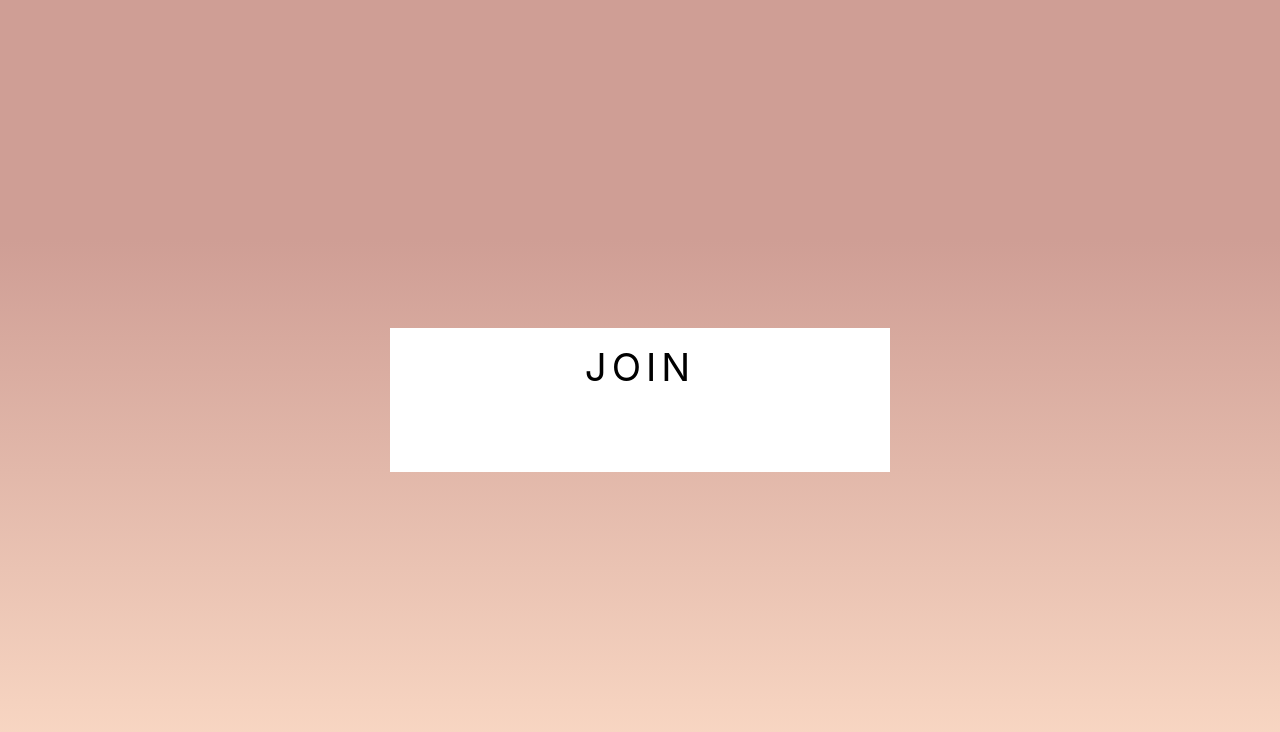
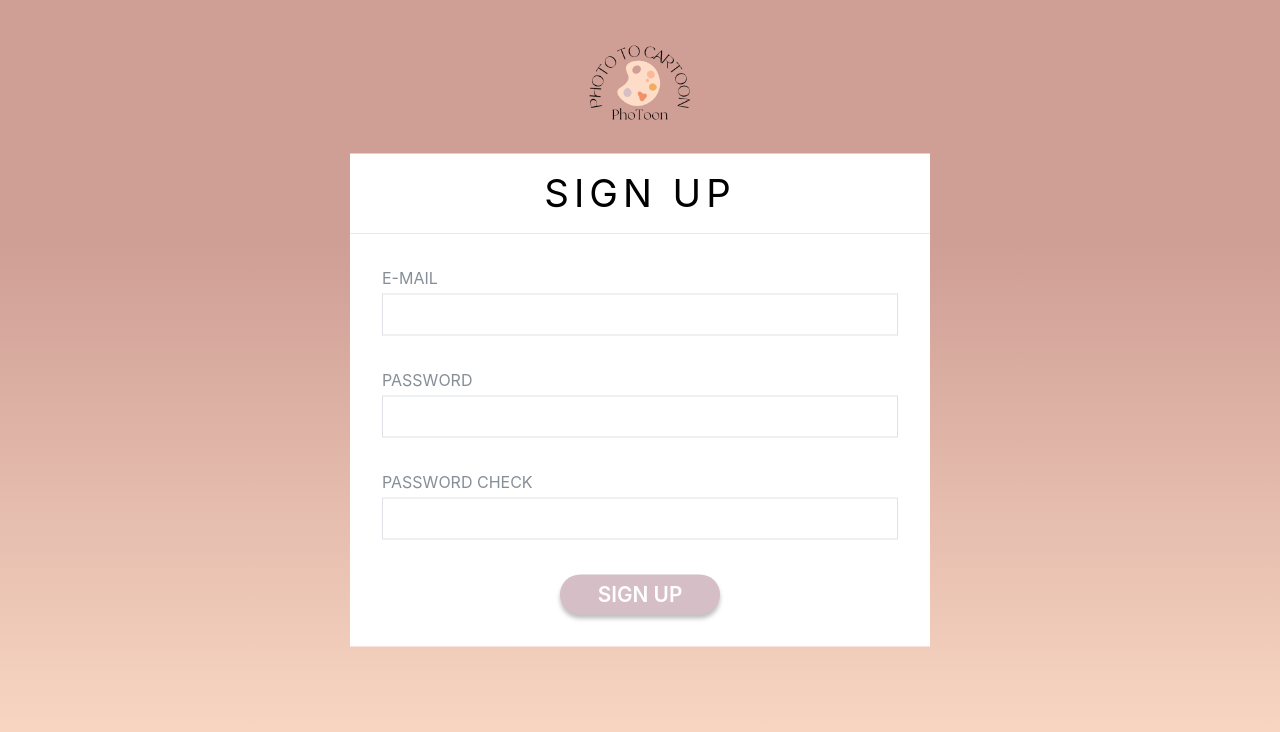
Before and after one commit to 2022-SeongNam-Pre-Internship-TeamE/PhoToon, a React (Create React App) app in the folder frontend/: page /Join in a window 1280 px wide. Shown: the top 732 px of the page. Built offline with nearby package versions, Linux system fonts and the light colour scheme.

Commit message:
style : 로그인 회원가입 퍼블리싱 2차 완료

```diff
--- /dev/null
+++ b/frontend/src/components/Auth/JoinInput.js
@@ -0,0 +1,38 @@
+import React from 'react';
+import styled from 'styled-components';
+import oc from 'open-color';
+
+// 두개가 함께 있을땐 상단 (그 사이) 에 여백을 준다
+const Wrapper = styled.div`
+    & + & {
+        margin-top: 2rem;
+    }
+`;
+
+const Label = styled.div`
+    font-size: 1rem;
+    color: ${oc.gray[6]};
+    margin-bottom: 0.25rem;
+
+`;
+
+const Input = styled.input`
+    width: 100%;
+    border: 1px solid ${oc.gray[3]};
+    outline: none;
+    border-radius: 0px;
+    line-height: 2.5rem;
+    font-size: 1.2rem;
+    padding-left: 0.5rem;
+    padding-right: 0.5rem;
+`;
+
+// rest 쪽에는 onChange, type, name, value, placeholder 등의 input 에서 사용 하는 값들을 넣어줄수 있다.
+const JoinInput = ({label, ...rest}) => (
+    <Wrapper>
+        <Label>{label}</Label>
+        <Input {...rest}/>
+    </Wrapper>
+);
+
+export default JoinInput;
--- a/frontend/src/components/Auth/JoinWrapper.js
+++ b/frontend/src/components/Auth/JoinWrapper.js
@@ -8,11 +8,13 @@ const Positioner = styled.div`
     top: 50%;
     left: 50%;
     transform: translate(-50%, -50%);
+
+
 `;
 
 // 너비, 그림자 설정
 const ShadowedBox = styled.div`
-    width: 500px;
+    width: 580px;
 
 `;
 
@@ -37,19 +39,22 @@ const Contents = styled.div`
     background: white;
     padding: 2rem;
     height: auto;
+
 `;
 
 const JoinWrapper = ({children}) => (
+
     <Positioner>
-        <ShadowedBox>
-            <LogoWrapper>
-                <Logo to="/">JOIN</Logo>
+        <ShadowedBox >
+            <LogoWrapper >
+                <Logo to="/Join">SIGN UP</Logo>
             </LogoWrapper>
             <Contents>
                 {children}
             </Contents>
         </ShadowedBox>
     </Positioner>
+
 );
 
 export default JoinWrapper;
--- a/frontend/src/components/Auth/InputWithLabel.js
+++ b/frontend/src/components/Auth/LoginInput.js
@@ -27,11 +27,11 @@ const Input = styled.input`
 `;
 
 // rest 쪽에는 onChange, type, name, value, placeholder 등의 input 에서 사용 하는 값들을 넣어줄수 있다.
-const InputWithLabel = ({label, ...rest}) => (
+const LoginInput = ({label, ...rest}) => (
     <Wrapper>
         <Label>{label}</Label>
         <Input {...rest}/>
     </Wrapper>
 );
 
-export default InputWithLabel;
+export default LoginInput;
--- a/frontend/src/components/Auth/LoginWrapper.js
+++ b/frontend/src/components/Auth/LoginWrapper.js
@@ -12,7 +12,7 @@ const Positioner = styled.div`
 
 // 너비, 그림자 설정
 const ShadowedBox = styled.div`
-    width: 500px;
+    width: 580px;
 
 `;
 
--- a/frontend/src/components/Auth/RightAlignedLink.js
+++ b/frontend/src/components/Auth/RightAlignedLink.js
@@ -9,10 +9,12 @@ const Aligner = styled.div`
 `;
 
 const StyledLink = styled(Link)`
-    color: ${oc.gray[6]};
+    color: #CB5880;
+    font-size: 20px;
     &:hover {
         color: ${oc.gray[7]};
     }
+    text-decoration: none
 `
 
 const RightAlignedLink = ({to, children}) => (
--- a/frontend/src/components/Auth/index.js
+++ b/frontend/src/components/Auth/index.js
@@ -1,4 +1,5 @@
 export { default as LoginWrapper } from './LoginWrapper';
 export { default as JoinWrapper } from './JoinWrapper';
-export { default as InputWithLabel } from './InputWithLabel';
+export { default as LoginInput } from './LoginInput';
+export { default as JoinInput } from './JoinInput';
 export { default as RightAlignedLink } from './RightAlignedLink';
--- a/frontend/src/pages/Join.js
+++ b/frontend/src/pages/Join.js
@@ -1,13 +1,25 @@
 import React, { Component } from 'react';
-import { JoinWrapper } from '../components/Auth';
+import { JoinWrapper , JoinInput } from '../components/Auth';
+import MainButton from "../components/MainButton";
+import style from "./MainPage.module.css";
 
 class Join extends Component {
 
     render() {
         return (
+    <div>
+        <div className={`${style.box1}`}>
+            <img className={`${style.logo}`} src="images/logo.png" alt="logo" />
+        </div>
             <JoinWrapper>
-
+                <JoinInput label="E-MAIL" name="email" />
+                <JoinInput label="PASSWORD" name="password"  type="password"/>
+                <JoinInput label="PASSWORD CHECK" name="password check" type="password"/>
+                <div style= {{marginTop : '35px'}}>
+                    <MainButton text="SIGN UP"></MainButton>
+                </div>
             </JoinWrapper>
+    </div>
         );
     }
 }
--- a/frontend/src/pages/Login.js
+++ b/frontend/src/pages/Login.js
@@ -1,20 +1,25 @@
 import React, { Component } from 'react';
-import { LoginWrapper, InputWithLabel, RightAlignedLink } from '../components/Auth';
+import { LoginWrapper, LoginInput, RightAlignedLink } from '../components/Auth';
 import MainButton from "../components/MainButton";
+import style from "./MainPage.module.css";
 
 class Login extends Component {
 
     render() {
         return (
+        <div>
+            <div className={`${style.box1}`}>
+                <img className={`${style.logo}`} src="images/logo.png" alt="logo" />
+            </div>
             <LoginWrapper>
-                <InputWithLabel name="email" placeholder="이메일"/>
-                <InputWithLabel name="password" placeholder="비밀번호" type="password"/>
+                <LoginInput name="email" placeholder="E-MAIL"/>
+                <LoginInput name="password" placeholder="PASSWORD" type="password"/>
                 <div style= {{marginTop : '35px'}}>
                     <MainButton text="LOGIN"></MainButton>
                 </div>
-                <RightAlignedLink to="/Join">회원가입</RightAlignedLink>
+                <RightAlignedLink to="/Join">SIGN UP →</RightAlignedLink>
             </LoginWrapper>
-
+        </div>
         );
     }
 }
```
